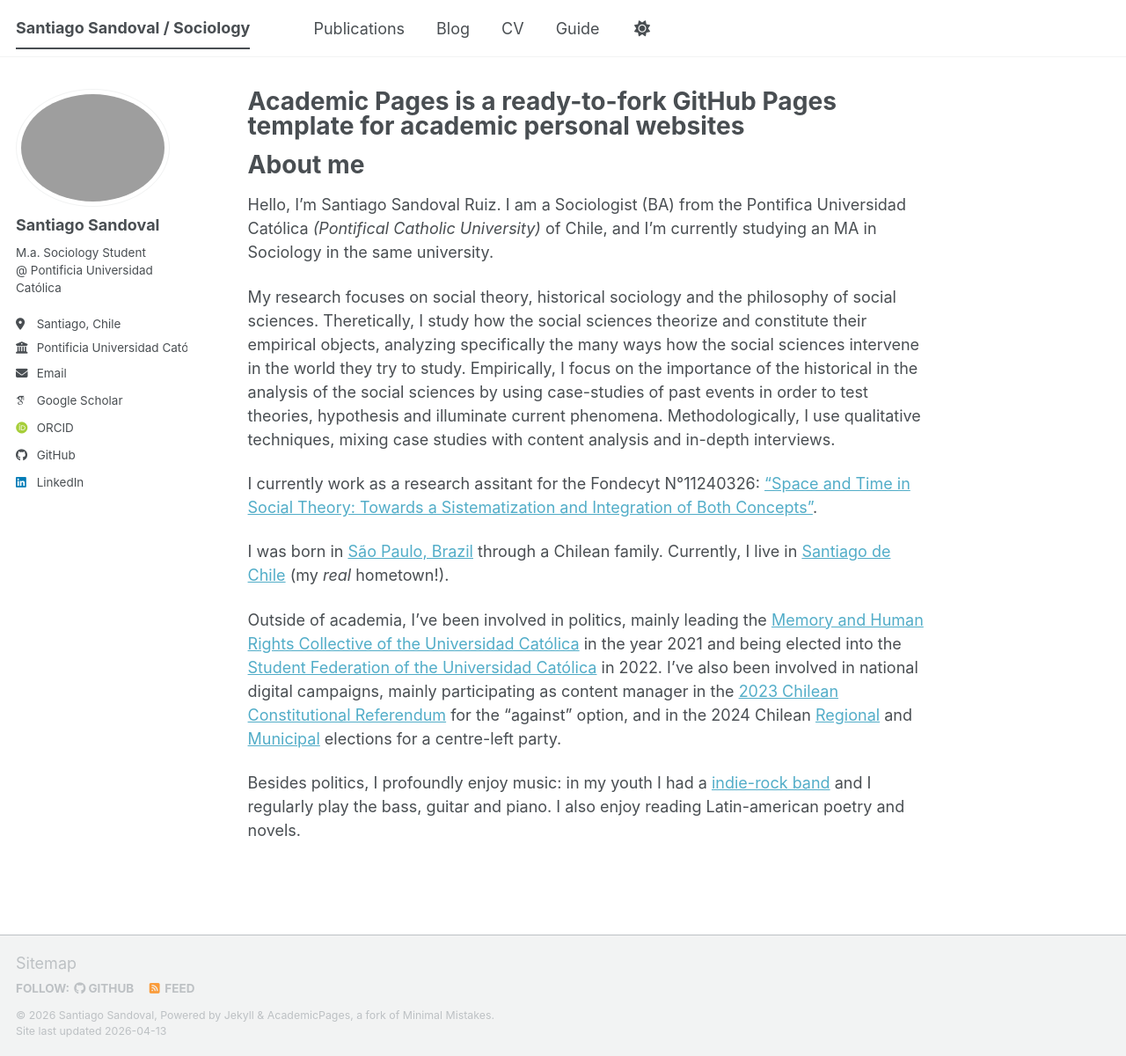
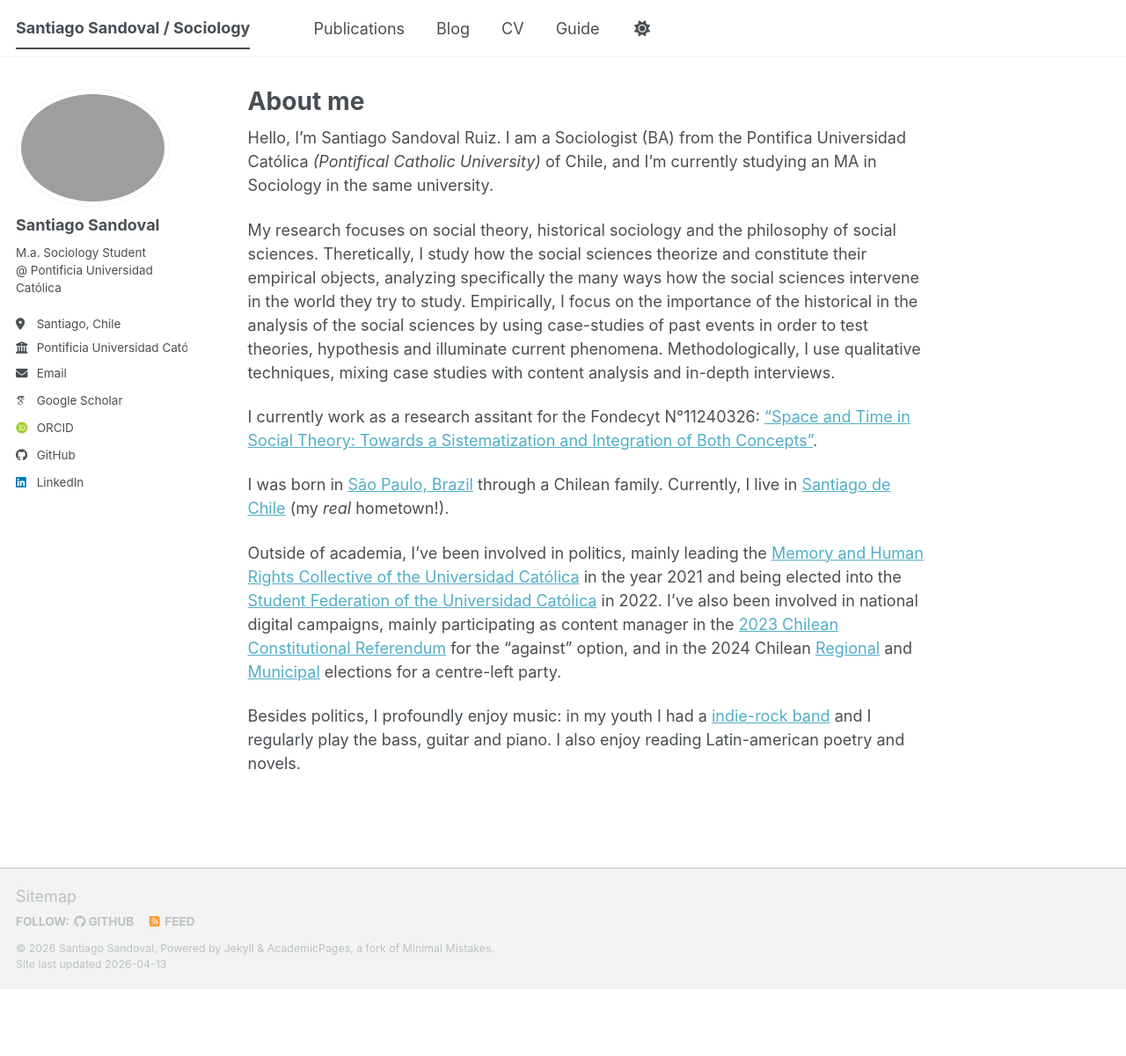
Before and after one commit to s-sandoval/s-sandoval.github.io, a Jekyll site: the page built from _pages/about.md, in a window 1280 px wide and 1200 px high. Shown: the whole window at 88% size. Built offline with Jekyll 4.4.1, drawn with Linux system fonts in a browser that asks for light colours; some web fonts are replaced; a script bundle is joined from its source files by our own code; library files that are not in the unit come from our copies.

Commit message:
Update about.md

```diff
--- a/_pages/about.md
+++ b/_pages/about.md
@@ -1,14 +1,12 @@
 ---
 permalink: /
-title: "Academic Pages is a ready-to-fork GitHub Pages template for academic personal websites"
+title: "About me"
 author_profile: true
 redirect_from:
   - /about/
   - /about.html
 ---
 
-**About me**
-======
 Hello, I'm Santiago Sandoval Ruiz. I am a Sociologist (BA) from the Pontifica Universidad Católica _(Pontifical Catholic University)_ of Chile, and I'm currently studying an MA in Sociology in the same university.
 
 My research focuses on social theory, historical sociology and the philosophy of social sciences. Theretically, I study how the social sciences theorize and constitute their empirical objects, analyzing specifically the many ways how the social sciences intervene in the world they try to study. Empirically, I  focus on the importance of the historical in the analysis of the social sciences by using case-studies of past events in order to test theories, hypothesis and illuminate current phenomena. Methodologically, I use qualitative techniques, mixing case studies with content analysis and in-depth interviews.
```
